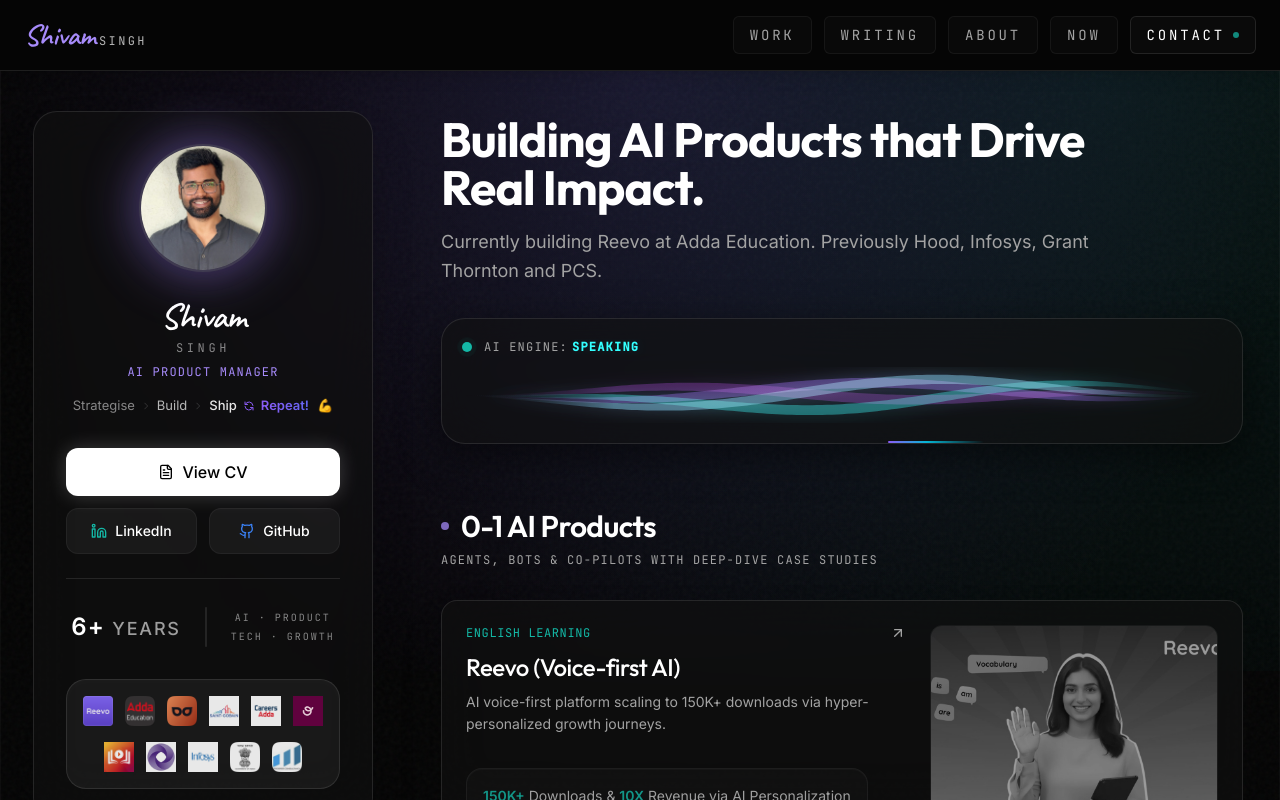
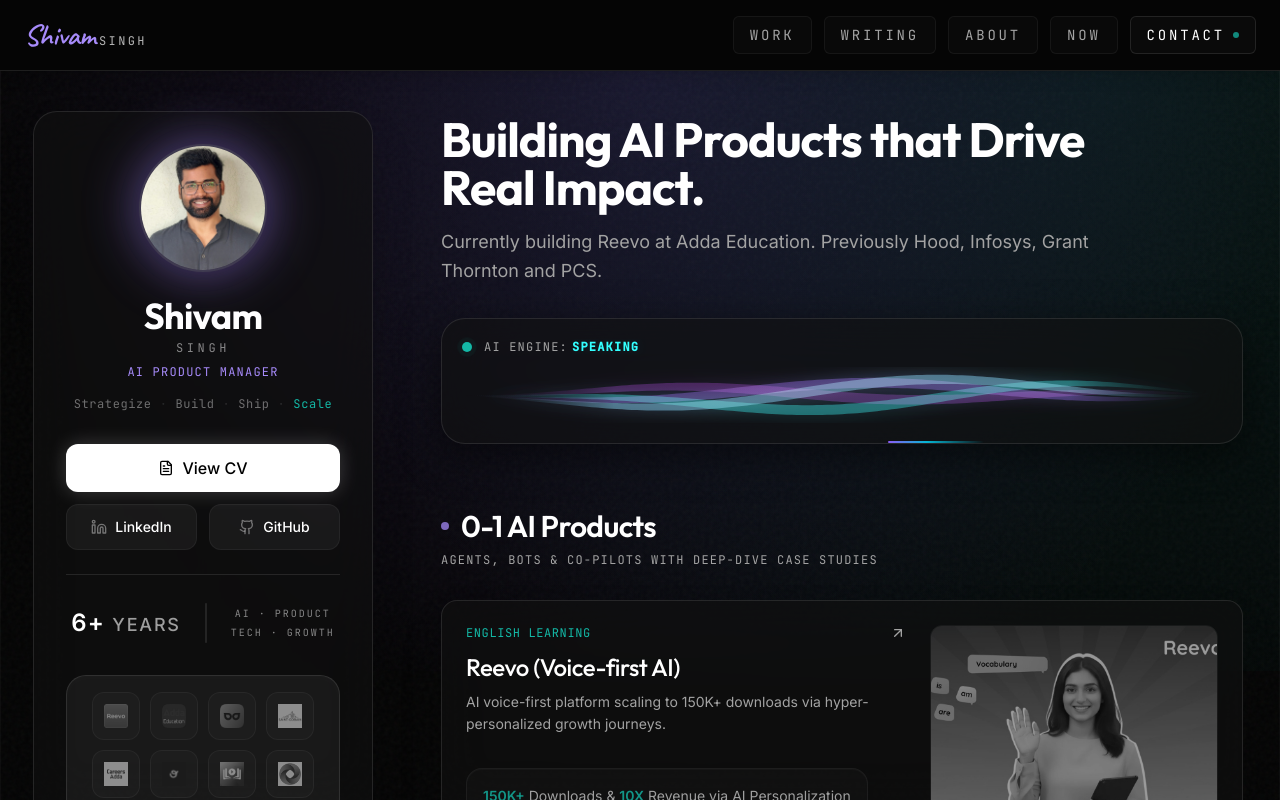
Before and after one commit to ShivUP32/ai-pm-portfolio, a Next.js app: page / in a window 1280 px wide. Built offline with nearby package versions, Linux system fonts and the light colour scheme.

Commit message:
design: upgrade sidebar profile card design, name typography, tagline, social icons, and experience logos

```diff
--- a/src/app/page.tsx
+++ b/src/app/page.tsx
@@ -35,35 +35,21 @@ export default function HomePage() {
               </div>
 
               <h1 className="flex flex-col items-center gap-1 mb-2">
-                <span className="font-signature text-3xl lg:text-4xl font-semibold text-white tracking-tight">Shivam</span>
+                <span className="font-display text-3xl lg:text-4xl font-bold text-white tracking-tight">Shivam</span>
                 <span className="font-mono text-xs tracking-[0.3em] text-white/50">SINGH</span>
               </h1>
               <p className="text-accent-glow font-mono text-xs uppercase tracking-widest mb-4">
                 {siteConfig.role}
               </p>
-              {/* Animated Process Loop Motto */}
-              <div className="flex items-center justify-center gap-1.5 mb-8 text-[13px] group cursor-default whitespace-nowrap">
-                <span className="font-light text-white/50 group-hover:text-white/90 transition-colors duration-500">Strategise</span>
-
-                <svg className="w-2.5 h-2.5 text-white/20 group-hover:text-[#8b5cf6]/60 transition-colors duration-500 transform group-hover:translate-x-0.5 shrink-0" fill="none" viewBox="0 0 24 24" stroke="currentColor">
-                  <path strokeLinecap="round" strokeLinejoin="round" strokeWidth={2} d="M9 5l7 7-7 7" />
-                </svg>
-
-                <span className="font-normal text-white/70 group-hover:text-white transition-colors duration-500 delay-75">Build</span>
-
-                <svg className="w-2.5 h-2.5 text-white/20 group-hover:text-[#8b5cf6]/80 transition-colors duration-500 delay-75 transform group-hover:translate-x-0.5 shrink-0" fill="none" viewBox="0 0 24 24" stroke="currentColor">
-                  <path strokeLinecap="round" strokeLinejoin="round" strokeWidth={2} d="M9 5l7 7-7 7" />
-                </svg>
-
-                <span className="font-medium text-white/90 group-hover:text-white transition-colors duration-500 delay-150">Ship</span>
-
-                <svg className="w-3 h-3 text-[#8b5cf6] transform group-hover:rotate-180 transition-transform duration-700 ease-in-out delay-150 shrink-0" fill="none" viewBox="0 0 24 24" stroke="currentColor">
-                  <path strokeLinecap="round" strokeLinejoin="round" strokeWidth={2} d="M4 4v5h.582m15.356 2A8.001 8.001 0 004.582 9m0 0H9m11 11v-5h-.581m0 0a8.003 8.003 0 01-15.357-2m15.357 2H15" />
-                </svg>
-
-                <span className="font-bold text-transparent bg-clip-text bg-gradient-to-r from-[#8b5cf6] to-[#6366f1] group-hover:from-[#6366f1] group-hover:to-[#8b5cf6] transition-all duration-500">Repeat!</span>
-
-                <span className="inline-block hover:scale-125 transition-transform origin-bottom-left cursor-pointer ml-0.5">💪</span>
+              {/* Tagline Motto */}
+              <div className="flex items-center justify-center gap-2 mb-8 text-xs font-mono tracking-wider text-white/40 cursor-default">
+                <span>Strategize</span>
+                <span className="text-white/10">·</span>
+                <span>Build</span>
+                <span className="text-white/10">·</span>
+                <span>Ship</span>
+                <span className="text-white/10">·</span>
+                <span className="text-accent-teal">Scale</span>
               </div>
 
               {/* Action Buttons */}
@@ -82,18 +68,18 @@ export default function HomePage() {
                     href={siteConfig.social.linkedin}
                     target="_blank"
                     rel="noopener noreferrer"
-                    className="flex items-center justify-center gap-2 px-4 py-3 rounded-xl bg-white/5 text-white text-sm font-medium hover:bg-white/10 border border-white/5 transition-colors"
+                    className="group flex items-center justify-center gap-2 px-4 py-3 rounded-xl bg-white/5 text-white text-sm font-medium hover:bg-white/10 border border-white/5 transition-colors"
                   >
-                    <Linkedin className="w-4 h-4 text-accent-teal" />
+                    <Linkedin className="w-4 h-4 text-white/40 group-hover:text-accent-teal transition-colors duration-300" />
                     LinkedIn
                   </Link>
                   <Link
                     href={siteConfig.social.github}
                     target="_blank"
                     rel="noopener noreferrer"
-                    className="flex items-center justify-center gap-2 px-4 py-3 rounded-xl bg-white/5 text-white text-sm font-medium hover:bg-white/10 border border-white/5 transition-colors"
+                    className="group flex items-center justify-center gap-2 px-4 py-3 rounded-xl bg-white/5 text-white text-sm font-medium hover:bg-white/10 border border-white/5 transition-colors"
                   >
-                    <Github className="w-4 h-4 text-accent-blue" />
+                    <Github className="w-4 h-4 text-white/40 group-hover:text-white transition-colors duration-300" />
                     GitHub
                   </Link>
                 </div>
@@ -121,7 +107,7 @@ export default function HomePage() {
                   </div>
                 </div>
                 <div className="w-full mt-2 p-4 bg-white/5 rounded-[20px] shadow-[inset_0_2px_10px_rgba(255,255,255,0.02)] border border-white/10">
-                  <div className="flex flex-wrap gap-x-3 gap-y-4 items-center justify-center">
+                  <div className="flex flex-wrap gap-2.5 items-center justify-center">
                     {[
                       { file: "Reevo.png", name: "Reevo" },
                       { file: "Adda-Education.png", name: "ADDA Education" },
@@ -137,7 +123,7 @@ export default function HomePage() {
                     ].map((logo, idx) => (
                       <div
                         key={idx}
-                        className="group relative flex items-center justify-center cursor-pointer"
+                        className="group relative flex items-center justify-center cursor-pointer w-12 h-12 rounded-xl bg-white/[0.02] border border-white/5 hover:bg-white/[0.05] hover:border-white/10 transition-all duration-300"
                       >
                         {/* Tooltip */}
                         <div className="absolute -top-10 left-1/2 -translate-x-1/2 px-3 py-1.5 bg-[#1a1c20] text-white text-[10px] font-mono tracking-widest uppercase rounded-lg border border-white/10 opacity-0 scale-90 group-hover:opacity-100 group-hover:scale-100 transition-all duration-300 pointer-events-none z-50 whitespace-nowrap shadow-2xl">
@@ -147,7 +133,7 @@ export default function HomePage() {
                         <img
                           src={`/Experience%20Company%20Logo/${encodeURIComponent(logo.file)}`}
                           alt={logo.name}
-                          className="h-[30px] w-auto max-w-[90px] object-contain opacity-90 group-hover:opacity-100 group-hover:scale-[1.35] transition-transform duration-300 origin-center"
+                          className="h-6 w-auto max-w-[70%] object-contain filter grayscale opacity-50 group-hover:grayscale-0 group-hover:opacity-100 transition-all duration-300"
                           draggable={false}
                         />
                       </div>
@@ -332,6 +318,17 @@ export default function HomePage() {
                 Hobby Projects & Open Source
               </h2>
               <div className="grid md:grid-cols-2 gap-6">
+                <Link href="https://chat-wiz-23.lovable.app/" target="_blank" className="p-6 rounded-3xl border border-white/10 bg-paper-glass backdrop-blur-md hover:border-accent-blue/40 transition-colors group block">
+                  <div className="flex justify-between items-start mb-3">
+                    <h3 className="text-lg font-display font-medium text-white">Nova x Sage</h3>
+                    <LovableIcon className="w-5 h-5 text-ink-muted transition-colors" />
+                  </div>
+                  <p className="text-ink-muted text-sm mb-6 leading-relaxed">Two intents, one chat shell — Support & Doubt journeys.</p>
+                  <span className="text-accent-blue hover:text-white text-xs font-mono flex items-center gap-1 transition-colors">
+                    View on Lovable <ArrowUpRight className="w-3 h-3" />
+                  </span>
+                </Link>
+
                 <Link href="https://github.com/ShivUP32" target="_blank" className="p-6 rounded-3xl border border-white/10 bg-paper-glass backdrop-blur-md hover:border-accent-blue/40 transition-colors group block">
                   <div className="flex justify-between items-start mb-3">
                     <h3 className="text-lg font-display font-medium text-white">Aira</h3>
@@ -354,7 +351,7 @@ export default function HomePage() {
                   </span>
                 </Link>
 
-                <Link href="https://github.com/ShivUP32" target="_blank" className="p-6 rounded-3xl border border-white/10 bg-paper-glass backdrop-blur-md hover:border-accent-blue/40 transition-colors group block md:col-span-2 lg:col-span-1">
+                <Link href="https://github.com/ShivUP32" target="_blank" className="p-6 rounded-3xl border border-white/10 bg-paper-glass backdrop-blur-md hover:border-accent-blue/40 transition-colors group block">
                   <div className="flex justify-between items-start mb-3">
                     <h3 className="text-lg font-display font-medium text-white">ApplyPilot</h3>
                     <Github className="w-5 h-5 text-ink-muted group-hover:text-white transition-colors" />
@@ -407,3 +404,36 @@ export default function HomePage() {
     </div>
   );
 }
+
+function LovableIcon({ className }: { className?: string }) {
+  return (
+    <svg
+      viewBox="0 0 121 122"
+      className={className}
+      xmlns="http://www.w3.org/2000/svg"
+    >
+      <defs>
+        <linearGradient id="lovable-hover-grad" x1="40.453" x2="76.933" y1="21.433" y2="121.971" gradientUnits="userSpaceOnUse">
+          <stop offset="2.5%" stopColor="#FF8E63" />
+          <stop offset="56%" stopColor="#FF7EB0" />
+          <stop offset="95%" stopColor="#4B73FF" />
+        </linearGradient>
+        <style>{`
+          .lovable-icon-path {
+            fill: currentColor;
+            transition: fill 0.3s ease;
+          }
+          .group:hover .lovable-icon-path {
+            fill: url(#lovable-hover-grad) !important;
+          }
+        `}</style>
+      </defs>
+      <path
+        className="lovable-icon-path"
+        fillRule="evenodd"
+        clipRule="evenodd"
+        d="M36.069 0c19.92 0 36.068 16.155 36.068 36.084v13.713h12.004c19.92 0 36.069 16.156 36.069 36.084 0 19.928-16.149 36.083-36.069 36.083H0v-85.88C0 16.155 16.148 0 36.069 0Z"
+      />
+    </svg>
+  );
+}
```
